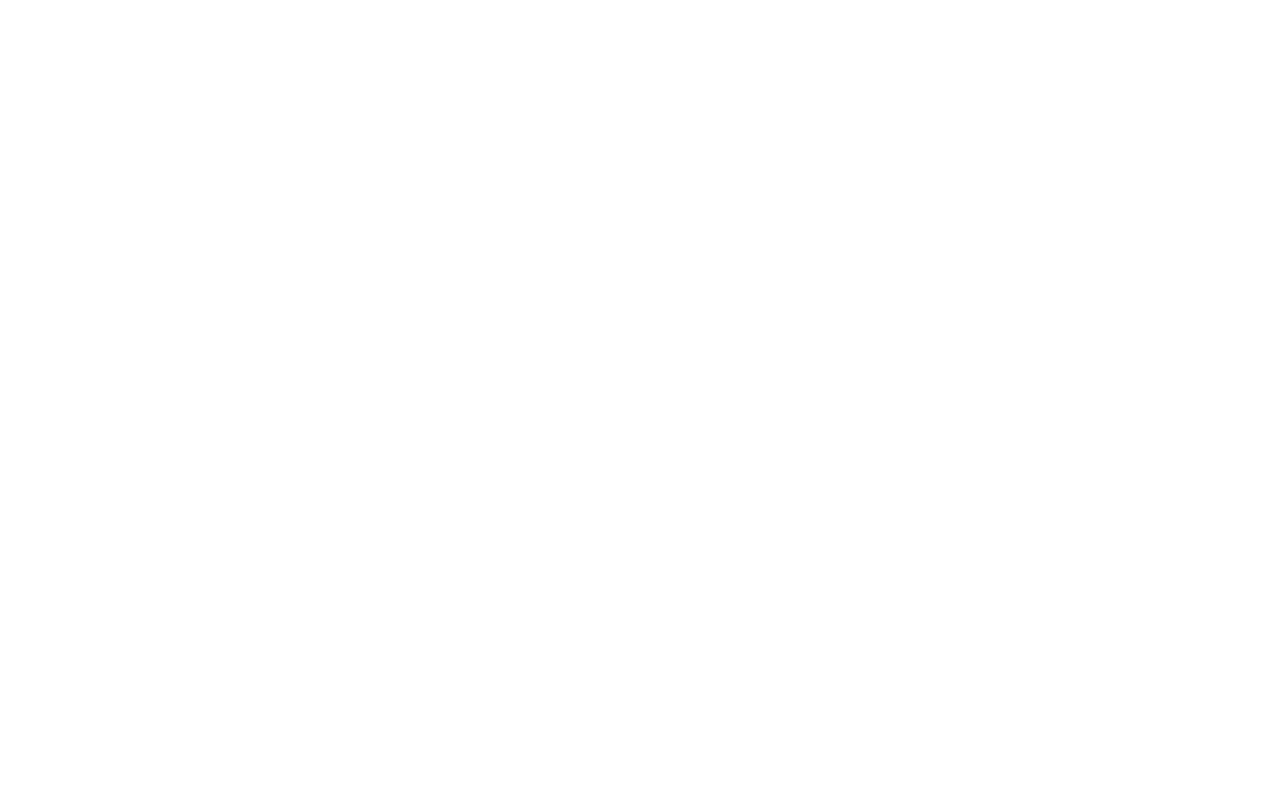
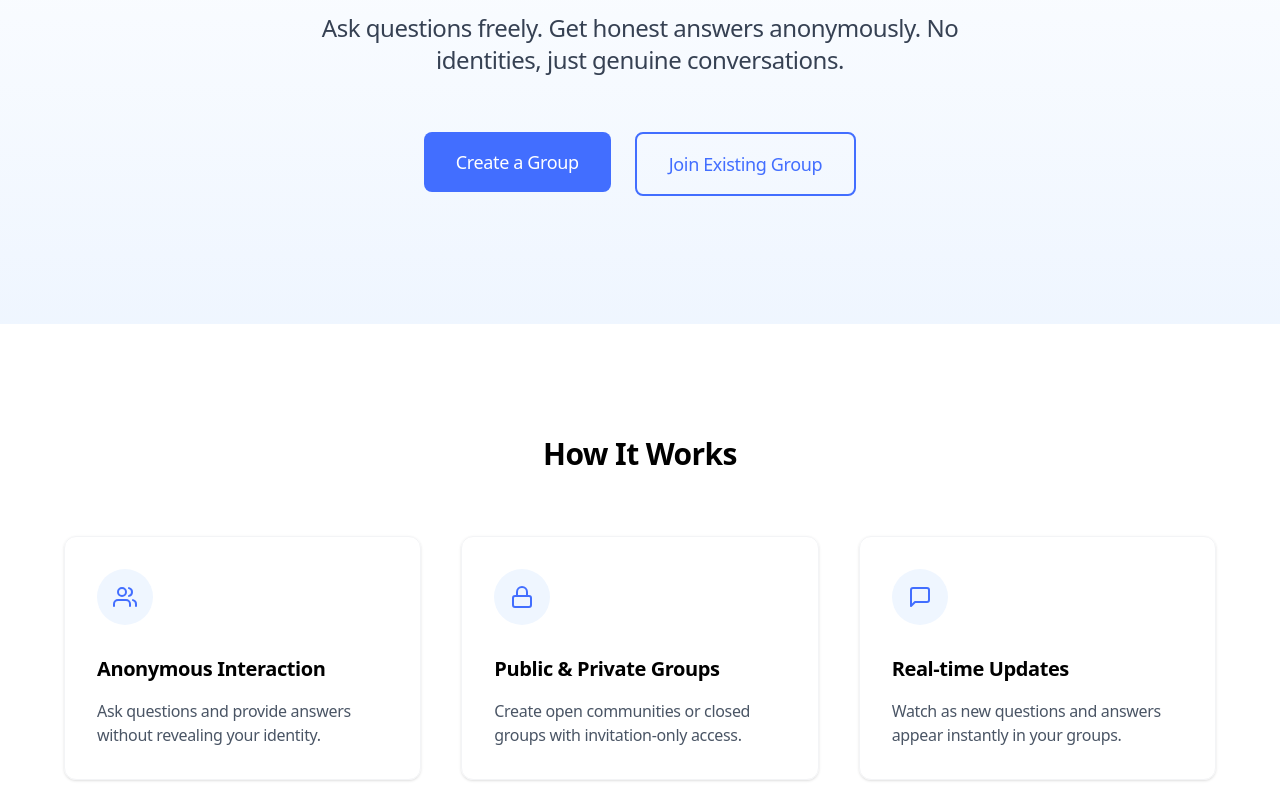
Before and after one commit to NekoGroove01/WHORU, a Next.js app: page / in a window 1280 px wide. Shown: the part 220-1020 px from the top of the page. Before the commit the page ends 800 px from the top, so only its background shows below. Built offline with nearby package versions, Linux system fonts and the light colour scheme.

Commit message:
Feature: Make Main Screen

```diff
--- a/src/app/page.tsx
+++ b/src/app/page.tsx
@@ -1,7 +1,142 @@
+// app/page.tsx
+"use client";
+
+import { motion } from "framer-motion";
+import Link from "next/link";
+import { FiUsers, FiLock, FiMessageSquare } from "react-icons/fi";
+import { useState } from "react";
+
 export default function Home() {
+	const [hoverButton, setHoverButton] = useState<string | null>(null);
+
+	const features = [
+		{
+			icon: <FiUsers className="w-6 h-6 text-[#426EFF]" />,
+			title: "Anonymous Interaction",
+			description:
+				"Ask questions and provide answers without revealing your identity.",
+		},
+		{
+			icon: <FiLock className="w-6 h-6 text-[#426EFF]" />,
+			title: "Public & Private Groups",
+			description:
+				"Create open communities or closed groups with invitation-only access.",
+		},
+		{
+			icon: <FiMessageSquare className="w-6 h-6 text-[#426EFF]" />,
+			title: "Real-time Updates",
+			description:
+				"Watch as new questions and answers appear instantly in your groups.",
+		},
+	];
+
 	return (
-		<div className="grid grid-rows-[20px_1fr_20px] items-center justify-items-center min-h-screen p-8 pb-20 gap-16 sm:p-20 font-[family-name:var(--font-geist-sans)]">
+		<main className="min-h-screen flex flex-col">
+			{/* Hero Section */}
+			<section className="flex flex-col items-center justify-center px-6 py-28 md:py-32 text-center bg-gradient-to-b from-white to-blue-50">
+				<motion.div
+					initial={{ opacity: 0, y: 20 }}
+					animate={{ opacity: 1, y: 0 }}
+					transition={{ duration: 0.5 }}
+					className="max-w-4xl mx-auto"
+				>
+					<h1 className="text-5xl md:text-7xl font-bold mb-8 tracking-tight">
+						WHO<span className="text-[#426EFF]">R</span>U
+					</h1>
+					<p className="text-xl md:text-2xl text-gray-700 mb-14 max-w-2xl mx-auto">
+						Ask questions freely. Get honest answers anonymously. No identities,
+						just genuine conversations.
+					</p>
 
-    </div>
+					<div className="flex flex-col sm:flex-row gap-6 justify-center">
+						<motion.div
+							whileHover={{ scale: 1.05 }}
+							whileTap={{ scale: 0.95 }}
+							onMouseEnter={() => setHoverButton("create")}
+							onMouseLeave={() => setHoverButton(null)}
+						>
+							<Link href="/create" className="inline-block">
+								<button className="px-8 py-4 rounded-lg bg-[#426EFF] text-white font-medium text-lg transition-all hover:shadow-lg hover:bg-blue-600">
+									Create a Group
+								</button>
+							</Link>
+						</motion.div>
+
+						<motion.div
+							whileHover={{ scale: 1.05 }}
+							whileTap={{ scale: 0.95 }}
+							onMouseEnter={() => setHoverButton("join")}
+							onMouseLeave={() => setHoverButton(null)}
+						>
+							<Link href="/join" className="inline-block">
+								<button className="px-8 py-4 rounded-lg border-2 border-[#426EFF] text-[#426EFF] font-medium text-lg transition-all hover:bg-blue-50">
+									Join Existing Group
+								</button>
+							</Link>
+						</motion.div>
+					</div>
+				</motion.div>
+			</section>
+
+			{/* Features Section */}
+			<section className="py-24 md:py-28 px-6 bg-white">
+				<div className="max-w-6xl mx-auto">
+					<h2 className="text-3xl font-bold text-center mb-16">How It Works</h2>
+
+					<div className="grid md:grid-cols-3 gap-10">
+						{features.map((feature, index) => (
+							<motion.div
+								key={index}
+								initial={{ opacity: 0, y: 20 }}
+								animate={{ opacity: 1, y: 0 }}
+								transition={{ duration: 0.5, delay: index * 0.1 }}
+								className="p-8 rounded-xl border border-gray-100 shadow-sm hover:shadow-md transition-shadow"
+							>
+								<div className="mb-6 p-4 rounded-full bg-blue-50 inline-block">
+									{feature.icon}
+								</div>
+								<h3 className="text-xl font-semibold mb-4">{feature.title}</h3>
+								<p className="text-gray-600">{feature.description}</p>
+							</motion.div>
+						))}
+					</div>
+				</div>
+			</section>
+
+			{/* CTA Section */}
+			<section className="py-24 md:py-28 px-6 bg-gradient-to-r from-blue-50 to-indigo-50">
+				<div className="max-w-4xl mx-auto text-center">
+					<motion.div
+						initial={{ opacity: 0 }}
+						whileInView={{ opacity: 1 }}
+						viewport={{ once: true }}
+						transition={{ duration: 0.6 }}
+					>
+						<h2 className="text-3xl font-bold mb-8">
+							Ready to start the conversation?
+						</h2>
+						<p className="text-lg text-gray-700 mb-12">
+							Create your first question space and invite others to join. No
+							sign-up required, just genuine anonymous interactions.
+						</p>
+
+						<motion.div whileHover={{ scale: 1.05 }} whileTap={{ scale: 0.95 }}>
+							<Link href="/create" className="inline-block">
+								<button className="px-10 py-4 rounded-lg bg-[#426EFF] text-white font-medium text-lg transition-all hover:shadow-lg hover:bg-blue-600">
+									Get Started Now
+								</button>
+							</Link>
+						</motion.div>
+					</motion.div>
+				</div>
+			</section>
+
+			{/* Footer */}
+			<footer className="py-8 px-6 bg-gray-50">
+				<div className="max-w-6xl mx-auto text-center text-gray-500">
+					<p>© {new Date().getFullYear()} WHORU. All rights reserved.</p>
+				</div>
+			</footer>
+		</main>
 	);
 }
```
